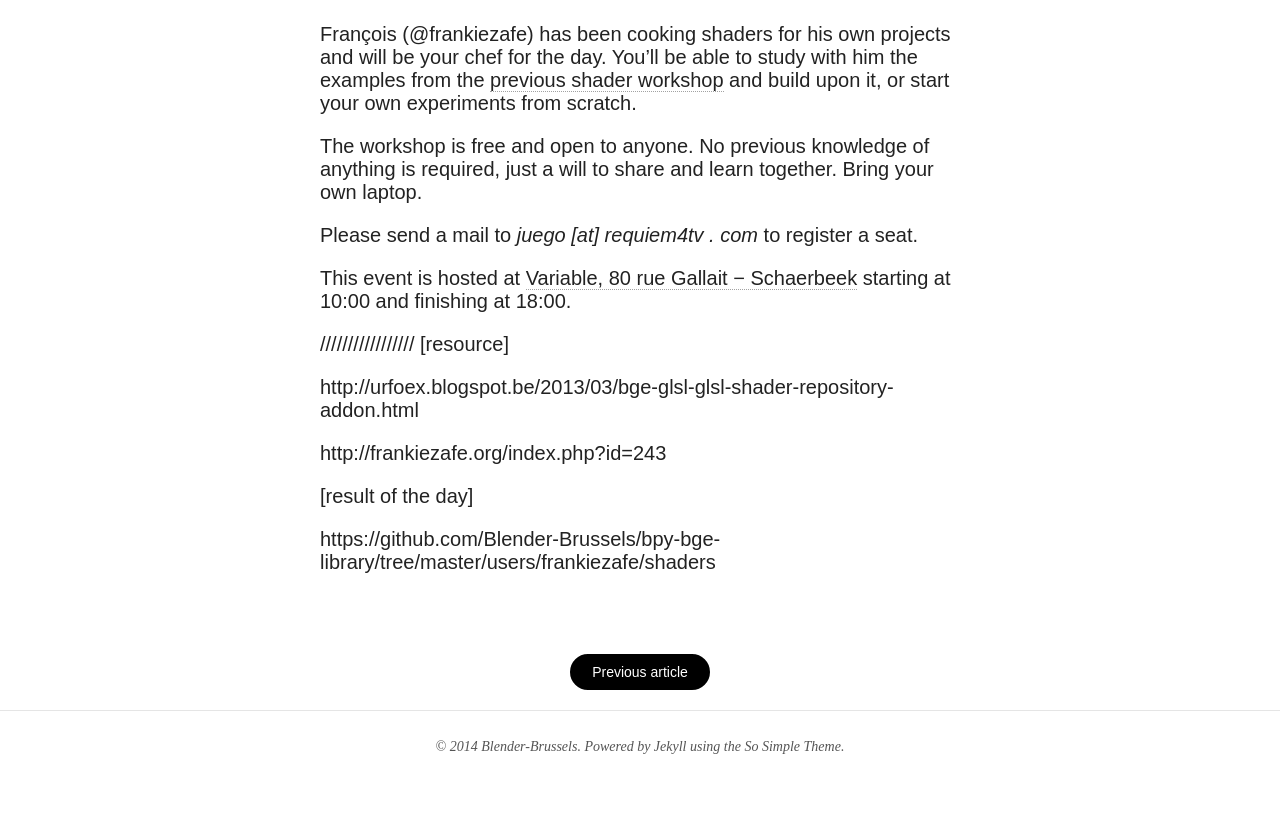
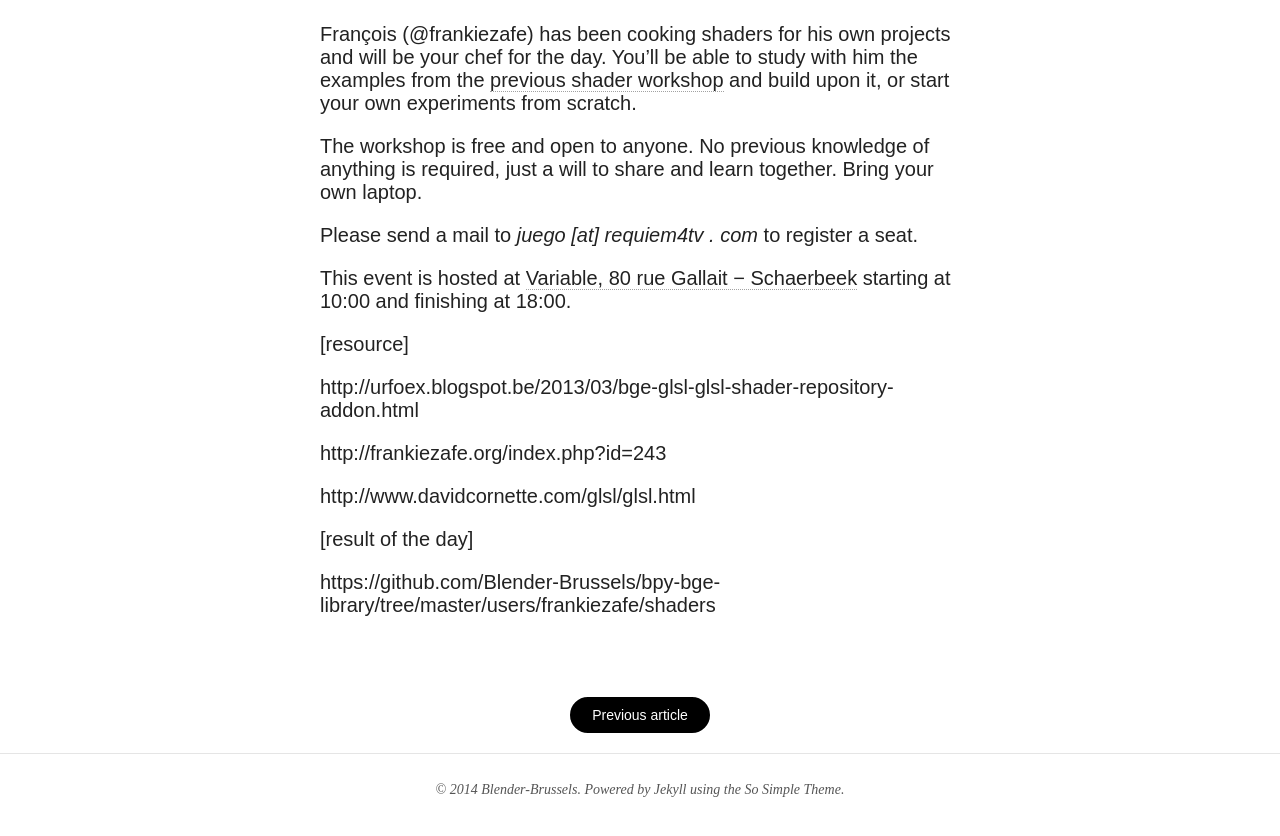
Before and after one commit to Blender-Brussels/blender-brussels.github.io, a Jekyll site: the page built from _posts/2014-06-21-shading-me-softly.md, in a window 1280 px wide and 900 px high, scrolled down 749 px. Shown: the top 836 px of the window. Built offline with Jekyll 4.4.1, drawn with Linux system fonts in a browser that asks for light colours; nearby versions of some CDN libraries; some of the changed lines change nothing that is shown.

Commit message:
Update 2014-06-21-shading-me-softly.md

```diff
--- a/_posts/2014-06-21-shading-me-softly.md
+++ b/_posts/2014-06-21-shading-me-softly.md
@@ -23,13 +23,15 @@
 
 This event is hosted at [Variable, 80 rue Gallait − Schaerbeek](https://www.openstreetmap.org/way/60317745#map=19/50.86677/4.36900) starting at 10:00 and finishing at 18:00.
 
-/////////////////
+
 [resource]
 
 http://urfoex.blogspot.be/2013/03/bge-glsl-glsl-shader-repository-addon.html
 
 http://frankiezafe.org/index.php?id=243
 
+http://www.davidcornette.com/glsl/glsl.html
+
 [result of the day]
 
 https://github.com/Blender-Brussels/bpy-bge-library/tree/master/users/frankiezafe/shaders
```
